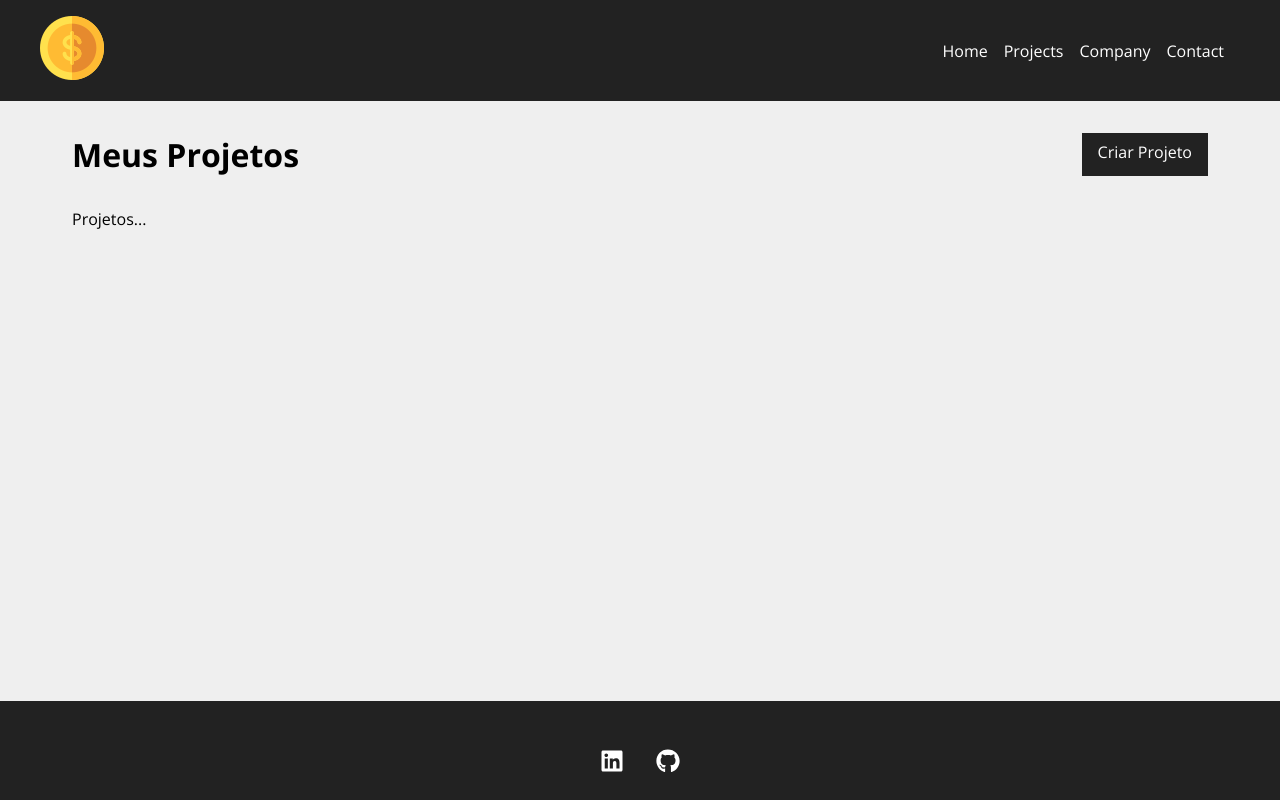
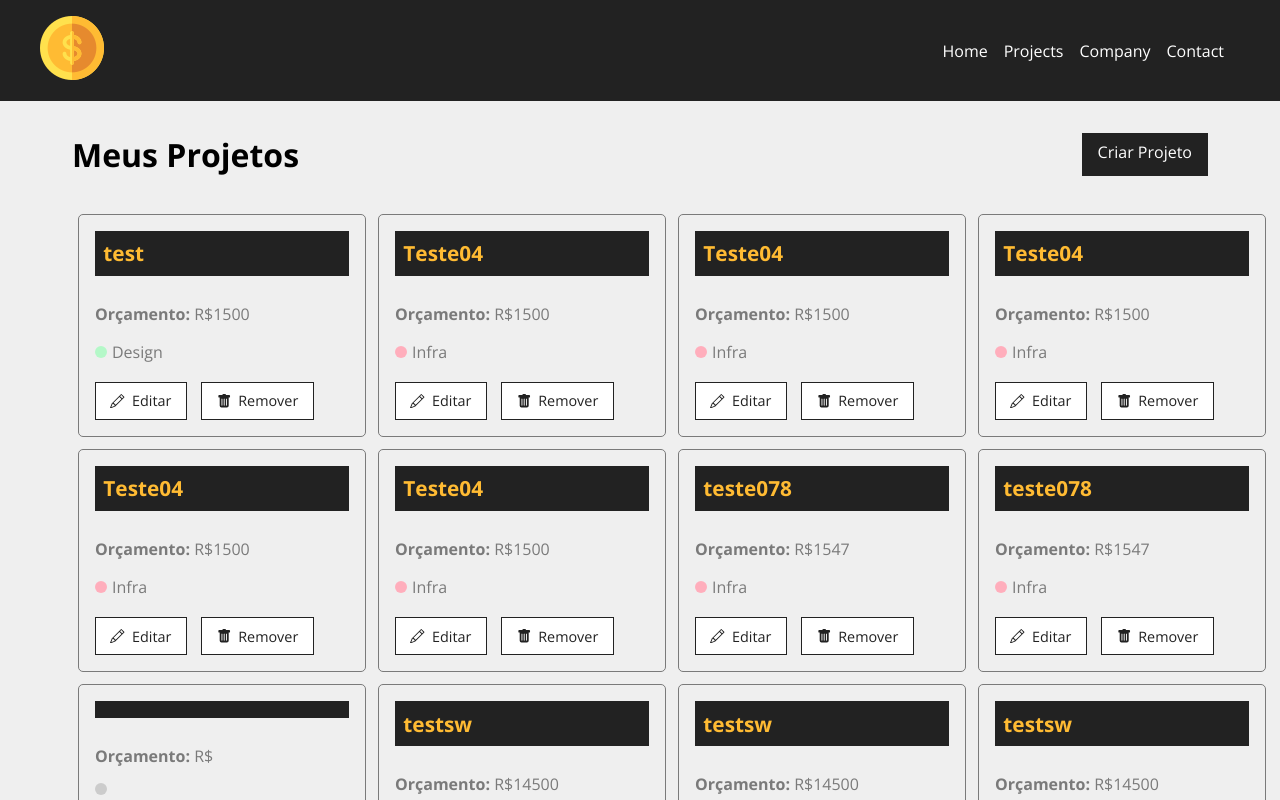
Before and after one commit to Wemerson0014/Costs, a React (Create React App) app: page /Projects in a window 1280 px wide. Shown: the top 800 px of the page. Built offline with nearby package versions, Linux system fonts and the light colour scheme; data requests are answered from the project's data file.

Commit message:
Carregando projetos criados
Resgatando projetos criados no banco de dados

```diff
--- a/db.json
+++ b/db.json
@@ -262,6 +262,17 @@
       },
       "cost": 0,
       "services": []
+    },
+    {
+      "id": "6d47",
+      "name": "Teste010",
+      "budget": "487120",
+      "category": {
+        "id": "4",
+        "name": "Planejamento"
+      },
+      "cost": 0,
+      "services": []
     }
   ],
   "categories": [
--- a/src/components/pages/Projects.js
+++ b/src/components/pages/Projects.js
@@ -1,12 +1,16 @@
 import { useLocation } from 'react-router'
+import { useState, useEffect } from 'react'
 
 import Message from '../layout/Message'
 import Container from '../layout/Container'
 import LinkButton from '../layout/LinkButton'
+import ProjectCard from '../project/ProjectCard'
 
 import styles from './Projects.module.css'
 
 function Projects() {
+
+    const [projects, setProjects] = useState([])
 
     const location = useLocation()
     let message = ''
@@ -14,15 +18,38 @@
         message = location.state.message
     }
 
+    useEffect(() => {
+        fetch('http://localhost:5000/projects', {
+            method: 'GET',
+            headers: {
+                'Content-Type': 'application/json',
+            },
+        })
+        .then((resp) => resp.json())
+        .then((data) => {
+            setProjects(data)
+        })
+        .catch((err) => console.log(err))
+    }, [])
+
     return (
         <div className={styles.project_container}>
             <div className={styles.title_container}>
             <h1>Meus Projetos</h1>
-            <LinkButton to="newproject" text="Criar Projeto" />
+            <LinkButton to="/newproject" text="Criar Projeto" />
             </div>
             {message && <Message type="success" msg={message} />}
             <Container customClass="start">
-                <p>Projetos...</p>
+                {projects.length > 0 &&
+                    projects.map((project) => (
+                        <ProjectCard
+                        id={project.id}
+                        name={project.name}
+                        budget={project.budget}
+                        category={project?.category?.name}
+                        key={project.id}
+                         />
+                       ))}
             </Container>
         </div>
     )
--- /dev/null
+++ b/src/components/project/ProjectCard.js
@@ -0,0 +1,29 @@
+import styles from './ProjectCard.module.css'
+
+import { Link } from 'react-router-dom'
+
+import { BsPencil, BsFillTrashFill } from 'react-icons/bs'
+
+function ProjectCard({ id, name, budget, category, handleRemove }) {
+    return (
+        <div className={styles.project_card}>
+            <h4>{name}</h4>
+            <p>
+                <span>Orçamento:</span> R${budget}
+            </p>
+            <p className={styles.category_text}>
+                <span className={`${styles[category?.toLowerCase() || '']}`}></span> {category}
+            </p>
+            <div className={styles.project_card_actions}>
+                <Link to="/">
+                    <BsPencil /> Editar
+                </Link>
+                <button>
+                    <BsFillTrashFill /> Remover
+                </button>
+            </div>
+        </div>
+    )
+}
+
+export default ProjectCard
--- /dev/null
+++ b/src/components/project/ProjectCard.module.css
@@ -0,0 +1,87 @@
+.project_card {
+    padding: 1em;
+    border: 1px solid #7a7a7a;
+    border-radius: 5px;
+    width: 24%;
+    margin: 0.5%;
+}
+
+.project_card h4 {
+    background-color: #222;
+    color: #ffbb33;
+    padding: 0.4em;
+    margin-bottom: 1.3em;
+    font-size: 1.3em;
+}
+
+.project_card p {
+    color: #7a7a7a;
+    margin-bottom: 1em;
+}
+
+.project_card p span {
+    font-weight: bold;
+}
+
+.category_text {
+    display: flex;
+    align-items: center;
+}
+
+.category_text span {
+    display: block;
+    width: 12px;
+    height: 12px;
+    border-radius: 50%;
+    background-color: #ccc;
+    margin-right: 5px;
+}
+
+.category_text .infra {
+    background-color: #ffaebc;
+}
+
+.category_text .desenvolvimento {
+    background-color: #a0e7e5;
+}
+
+.category_text .design {
+    background-color: #b4f8c8;
+}
+
+.category_text .planejamento {
+    background-color: #fbe7c6;
+}
+
+.project_card_actions {
+    margin-top: 1.2em;
+    display: flex;
+    align-items: center;
+}
+
+.project_card_actions a,
+.project_card_actions button {
+    text-decoration: none;
+    border: none;
+    background-color: #fff;
+    color: #222;
+    font-size: .9em;
+    padding: .6em 1em;
+    margin-right: 1em;
+    cursor: pointer;
+    border: 1px solid #222;
+    display: flex;
+    align-items: center;
+    justify-content: center;
+    transition: 0.5s;
+}
+
+.project_card_actions svg {
+    margin-right: 0.5em;
+}
+
+.project_card_actions a:hover,
+.project_card_actions button:hover {
+    background-color: #222;
+    color: #ffbb33;
+}
```
